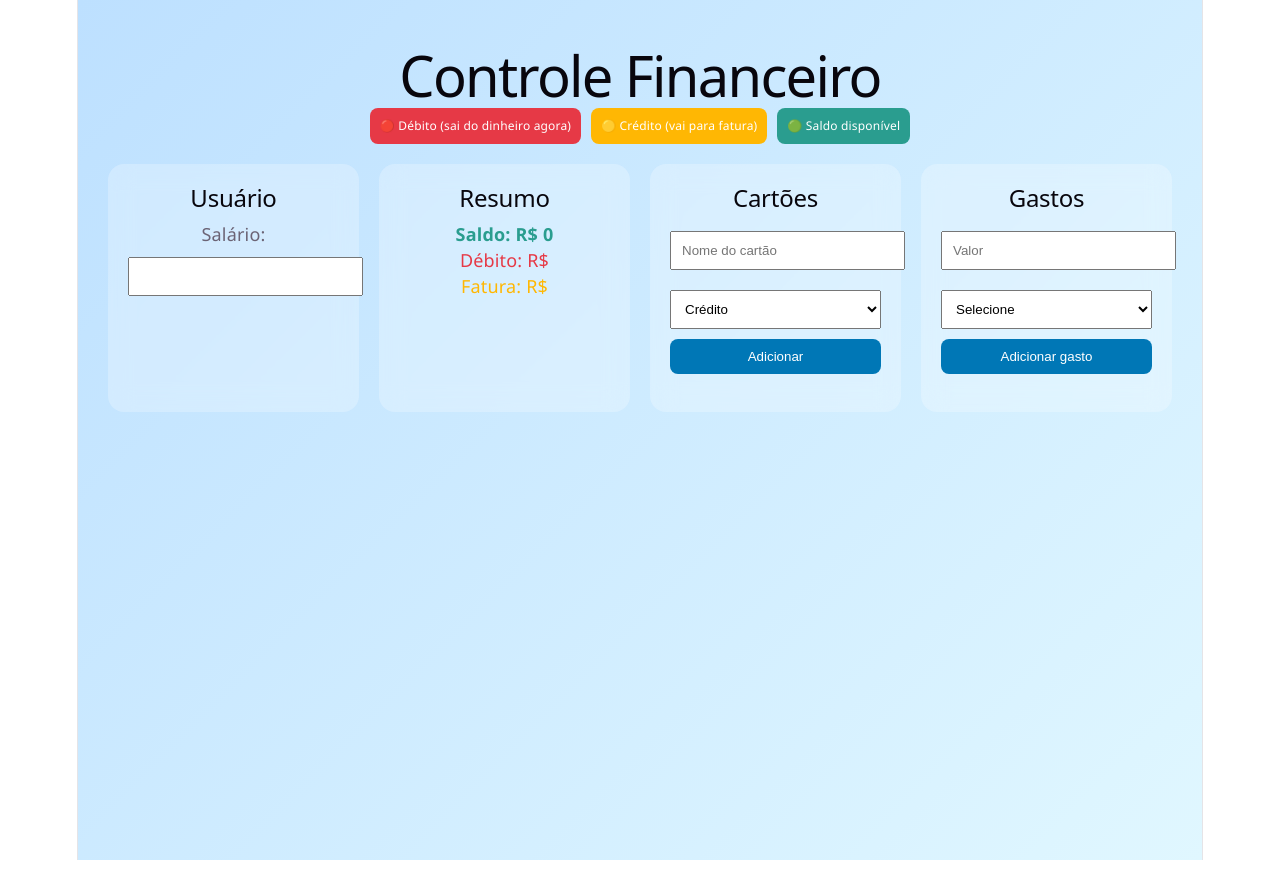
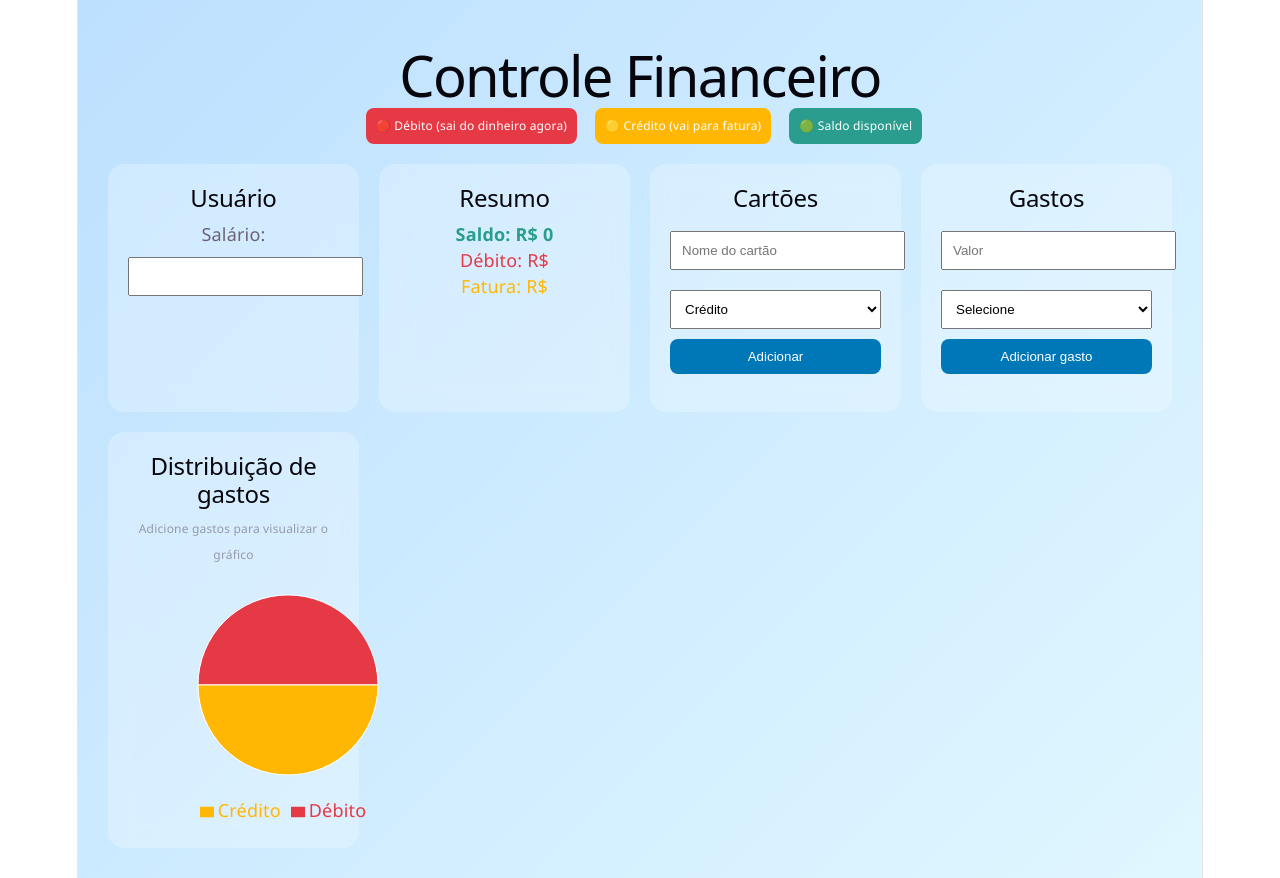
Before and after one commit to DanielBDeDeus/controle-financeiro, a React (Vite) app: page / in a window 1280 px wide. Built offline with nearby package versions, Linux system fonts and the light colour scheme.

Commit message:
feat: add stable chart integration with safe rendering

```diff
--- a/src/App.jsx
+++ b/src/App.jsx
@@ -1,5 +1,16 @@
 import { useState } from "react";
 import { calcularSaldoDisponivel, paraNumero } from "./utils/finance";
+
+// ==============================
+// IMPORT DO GRÁFICO
+// ==============================
+import {
+  PieChart,
+  Pie,
+  Cell,
+  Tooltip,
+  Legend,
+} from "recharts";
 
 export default function App() {
   // ==============================
@@ -75,7 +86,6 @@ export default function App() {
 
     setGastos([...gastos, novoGasto]);
 
-    // Atualiza totais
     if (cartao.tipo === "debito") {
       setGastoDebito((prev) => paraNumero(prev) + valor);
     } else {
@@ -86,7 +96,7 @@ export default function App() {
   }
 
   // ==============================
-  // CÁLCULO
+  // CÁLCULOS
   // ==============================
 
   const saldoDisponivel = calcularSaldoDisponivel(
@@ -94,6 +104,26 @@ export default function App() {
     paraNumero(gastoDebito),
     paraNumero(faturaAtual)
   );
+
+  // ==============================
+  // DADOS DO GRÁFICO (COM PROTEÇÃO)
+  // ==============================
+
+  const rawData = [
+    { name: "Débito", value: paraNumero(gastoDebito) || 0 },
+    { name: "Crédito", value: paraNumero(faturaAtual) || 0 },
+  ];
+
+  const hasData = rawData.some((d) => d.value > 0);
+
+  const dataGrafico = hasData
+    ? rawData
+    : [
+        { name: "Débito", value: 1 },
+        { name: "Crédito", value: 1 },
+      ];
+
+  const COLORS = ["#e63946", "#ffb703"];
 
   // ==============================
   // RENDER
@@ -178,7 +208,7 @@ export default function App() {
           <ul>
             {cartoes.map((c) => (
               <li key={c.id}>
-                {c.nome}{" "}
+                {c.nome}
                 <span
                   style={{
                     ...styles.badge,
@@ -239,6 +269,33 @@ export default function App() {
             ))}
           </ul>
         </div>
+
+        {/* GRÁFICO */}
+        <div style={{ ...styles.card, textAlign: "center" }}>
+          <h2>Distribuição de gastos</h2>
+
+          {!hasData && (
+            <p style={{ fontSize: "12px", opacity: 0.6 }}>
+              Adicione gastos para visualizar o gráfico
+            </p>
+          )}
+
+          <PieChart width={320} height={260}>
+            <Pie
+              data={dataGrafico}
+              dataKey="value"
+              nameKey="name"
+              outerRadius={90}
+            >
+              {dataGrafico.map((entry, index) => (
+                <Cell key={index} fill={COLORS[index]} />
+              ))}
+            </Pie>
+
+            <Tooltip />
+            <Legend />
+          </PieChart>
+        </div>
       </div>
     </div>
   );
@@ -274,6 +331,7 @@ const styles = {
     padding: "5px 10px",
     borderRadius: "8px",
     fontSize: "12px",
+    marginLeft: "8px",
   },
 
   grid: {
```
